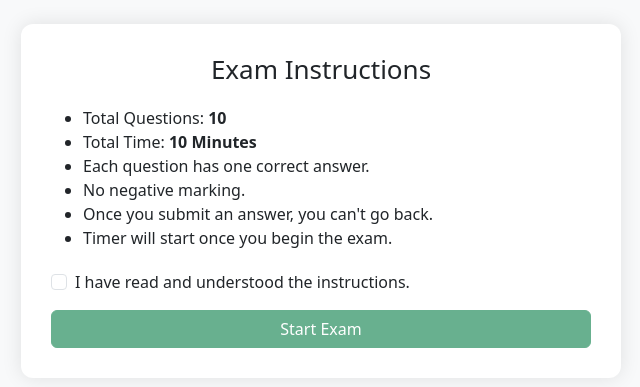
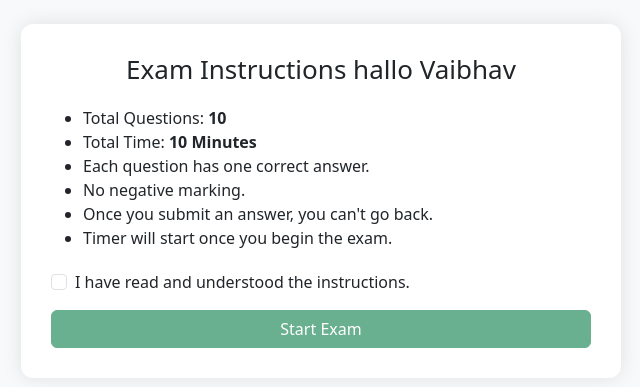
Before and after one commit to BhalkeVaibhav/Online-Exam-Portal, a plain HTML site: page start.html in a window 1280 px wide. Shown: the part 199-586 px from the top of the page, without its empty margins (319-959 px from the left). Drawn offline with nearby package versions, Linux system fonts and the light colour scheme.

Commit message:
sample change

```diff
--- a/start.html
+++ b/start.html
@@ -44,7 +44,7 @@
 <body>
 
 <div class="instruction-box">
-  <h2>Exam Instructions</h2>
+  <h2>Exam Instructions hallo Vaibhav</h2>
   <ul>
     <li>Total Questions: <strong>10</strong></li>
     <li>Total Time: <strong>10 Minutes</strong></li>
```
